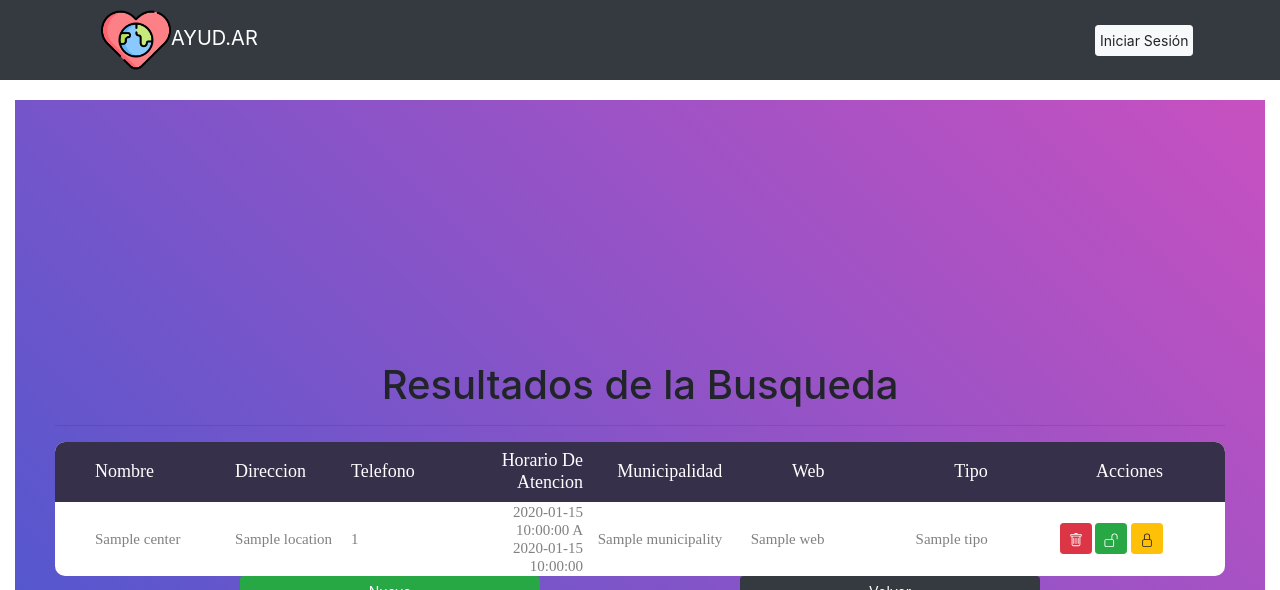
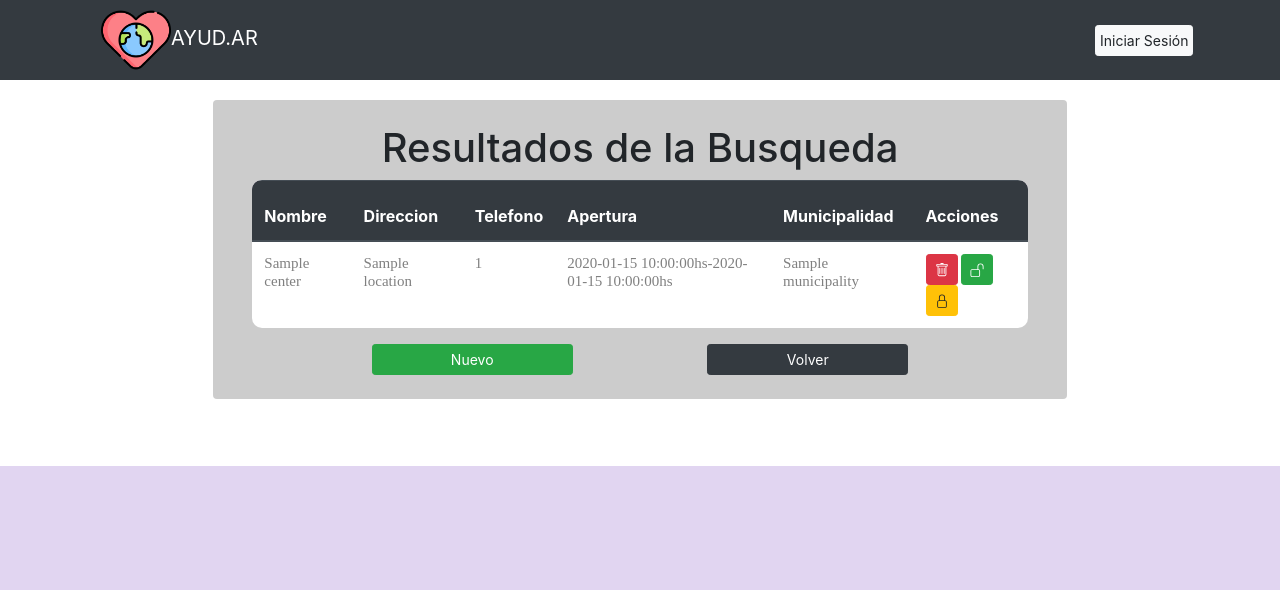
Before and after one commit to Cesar-Morales/software-project-2020, a Python web app: template app/templates/centros/index.html in a window 1280 px wide. Shown: the top 590 px of the page. Run offline with Jinja, Linux system fonts and the light colour scheme; the template is opened without the code that fills it: most values are stand-ins (such as "Sample title", 1, 10 or a date in 2020); some libraries are stand-ins or nearby versions; grey boxes are pictures that could not be loaded.

Commit message:
Solo el template de la busqueda de centros

```diff
--- a/app/templates/centros/index.html
+++ b/app/templates/centros/index.html
@@ -7,38 +7,31 @@
 
 {% if centros.items|length %}
 
-  <div class="limiter">
-
-		<div class="container-table100">
-			<div class="wrap-table100">
+<div class="row">
+  <div class="col-2"></div>
+  <div class="col-sm-12 col-12 col-md-12 col-lg-8 p-4 rounded" style="background: #cccccc">
         <h1 style="text-align: center">Resultados de la Busqueda</h1>
-
-        <hr>
-        <div class="table100">
-          <table>
-            <thead class="centros-head">
+        <div class="container">
+          <table class="col-12 table">
+            <thead class="thead-dark">
               <tr>
-                <th class="column1" scope="col">Nombre</th>
-                <th class="column2" scope="col">Direccion</th>
-                <th class="column3" scope="col">Telefono</th>
-                <th class="column4" scope="col">Horario De Atencion</th>
-                <th class="column5" scope="col">Municipalidad</th>
-                <th class="column6" scope="col">Web</th>
-                <th class="column10" scope="col">Tipo</th>
-                <th class="column11" scope="col">Acciones</th>
+                <th scope="col">Nombre</th>
+                <th scope="col">Direccion</th>
+                <th scope="col">Telefono</th>
+                <th scope="col">Apertura</th>
+                <th scope="col">Municipalidad</th>
+                <th scope="col">Acciones</th>
               </tr>
             </thead>
             <tbody>
               {% for center in centros.items %}
                   <tr>
-                    <td class="column1">{{center.name}}</td>
-                    <td class="column2">{{ center.location }}</td>
-                    <td class="column3">{{ center.phone_number }}</td>
-                    <td class="column4">{{ center.start_time }} A {{center.final_time}}</td>
-                    <td class="column5">{{center.municipality}}</td>
-                    <td class="column6">{{center.web}}</td>
-                    <td class="column10">{{center.tipo.name}}</td>
-                    <td class="column11">
+                    <td>{{center.name}}</td>
+                    <td>{{ center.location }}</td>
+                    <td>{{ center.phone_number }}</td>
+                    <td>{{ center.start_time }}hs-{{center.final_time}}hs</td>
+                    <td>{{center.municipality}}</td>
+                    <td>
                       <!-- BOTON PARA BORRAR, SEA CUAL SEA EL ESTADO -->
                       <input type="hidden" id="borrar" name="borrar" hidden value="{{center.id}}">
                         <button data-id={{center.id}} class="btn btn-danger btn-sm" onclick="ConfirmDelete(this)">
@@ -77,10 +70,10 @@
             <a href="{{ url_for('home') }}" class="col-3 btn btn-dark btn-sm">Volver</a>
             <div class="col-2"></div>
           </div>
-          <hr>
       </div>
 
   </div>
+  <div class="col-2"></div>
 {% else %}
   <div class="bg-warning p-3 m-4">
     <h3 style="text-align: center">No se encontraron centros</h3>
```
